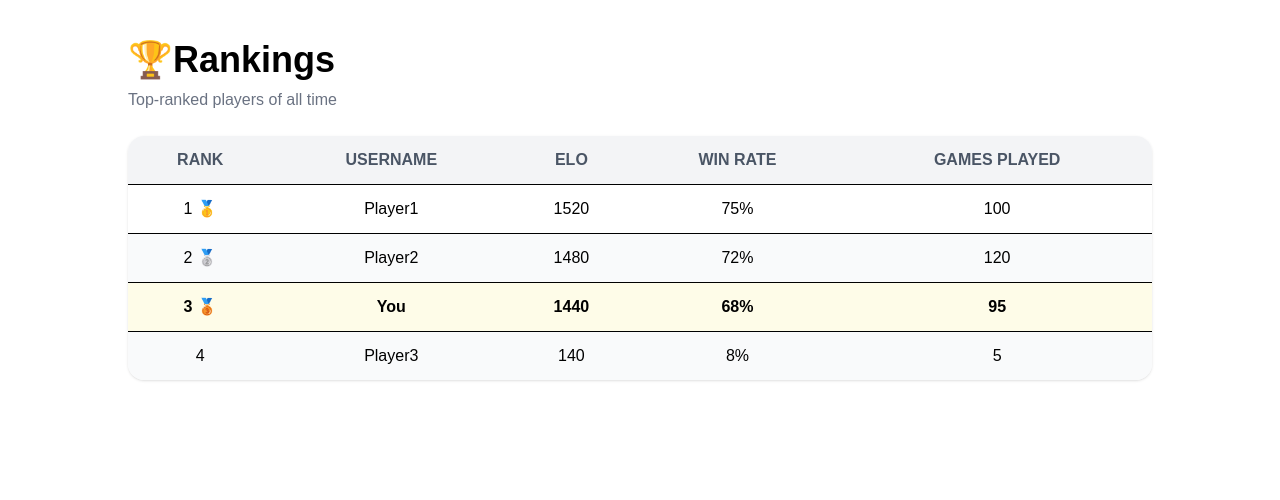
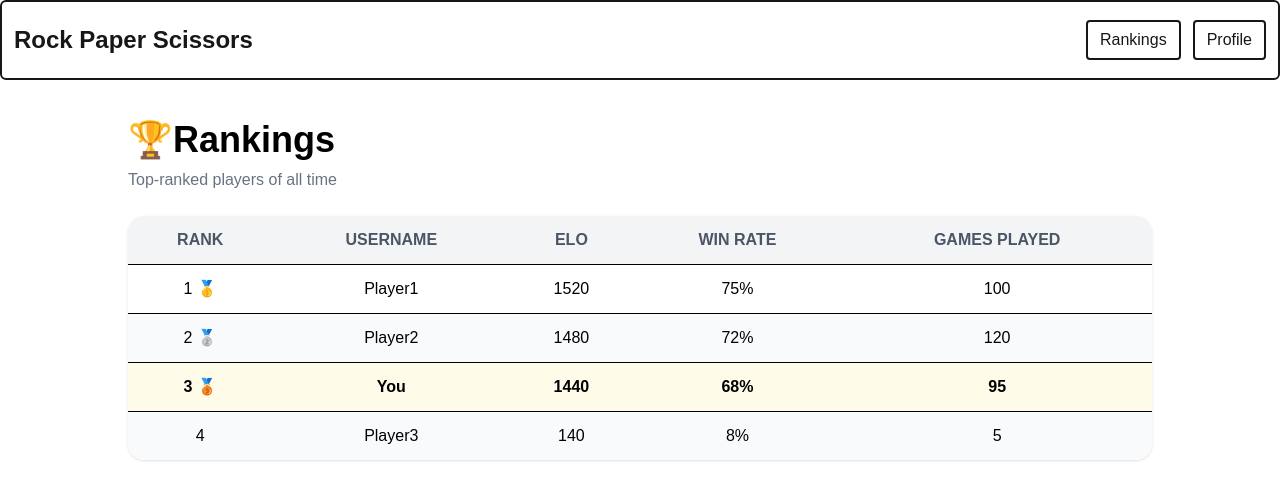
Before and after one commit to megasceptileftw/ecs162finalproject, a Next.js app: page /rankings in a window 1280 px wide. Shown: the top 500 px of the page. Built offline with nearby package versions, Linux system fonts and the light colour scheme.

Commit message:
rankings button in nav bar now works

```diff
--- a/src/app/rankings/page.js
+++ b/src/app/rankings/page.js
@@ -25,8 +25,9 @@ export default function rankingsPage() {
   // or, from examples in docs: https://tailwindcss.com/docs/installation/using-vite
 
   return (
-    // make seperate divs for the screen and the contents
-    // make the white background take up the whole screen
+    <><Navbar/>
+    {/* make seperate divs for the screen and the contents */}
+    {/* make the white background take up the whole screen */}
     <div className="min-h-screen bg-white p-10">
         {/*set the max width of the table to 64rem, or 1024 pixels,
         centered horizontally, black text */}
@@ -81,5 +82,6 @@ export default function rankingsPage() {
         </div>
       </div>
     </div>
+    </>
   );
 }
--- a/src/components/navbar.jsx
+++ b/src/components/navbar.jsx
@@ -1,9 +1,11 @@
 //rafce
 'use client'
 import React, { useState } from 'react'
+import { useRouter } from 'next/navigation'
 import ProfileCard from './profileCard'
 
 const Navbar = () => {
+  const router = useRouter();
   let [displayProfile, setDisplayProfile] = useState('hidden')
   function toggleProfile() {
     if (displayProfile === 'hidden'){
@@ -13,11 +15,14 @@ const Navbar = () => {
     setDisplayProfile('hidden')
     }
   }
+  function handleRankingsClick() {
+    router.push('/rankings')
+  }
   return (
     <nav className="flex justify-between items-center border-2 min-w-full min-h-20 rounded-md pl-3 pr-3">
         <div className='text-2xl font-semibold'>Rock Paper Scissors</div>
         <div className='flex justify-between gap-3 min-w-38'>
-            <button className='flex items-center border-2 max-h-10 rounded-sm text-base p-3'>Rankings</button>
+            <button className='flex items-center border-2 max-h-10 rounded-sm text-base p-3' onClick={handleRankingsClick}>Rankings</button>
             <button className='flex items-center border-2 max-h-10 rounded-sm text-base p-3' onClick={toggleProfile}>Profile</button>
             <ProfileCard displayType={displayProfile}/>
         </div>
```
